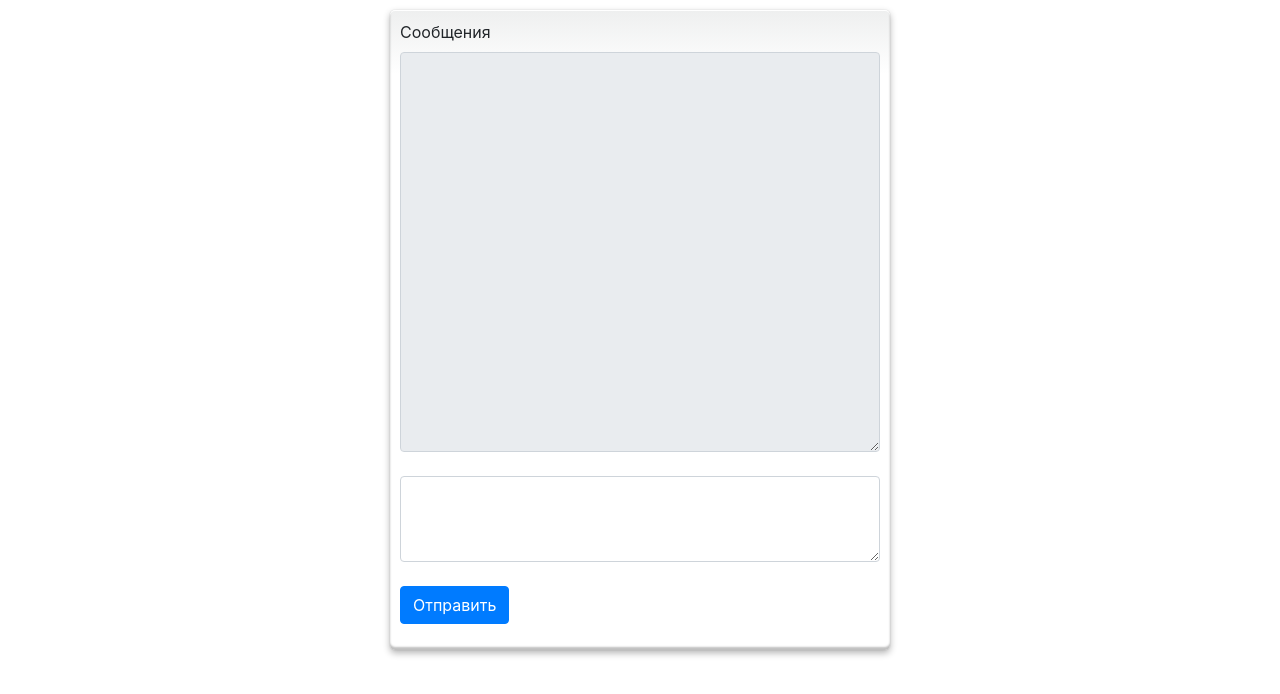
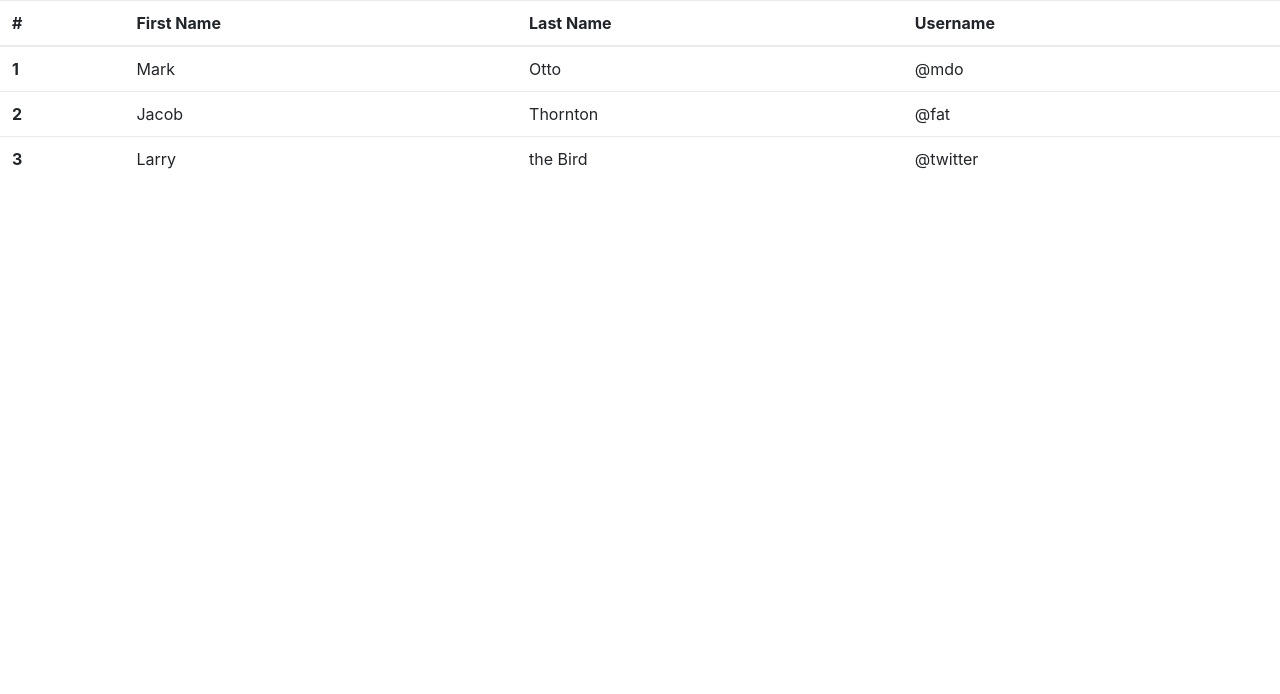
Before and after one commit to axxle/axxle.github.io, a plain HTML site: page table.html in a window 1280 px wide. Drawn offline with nearby package versions, Linux system fonts and the light colour scheme.

Commit message:
Update table.html

```diff
--- a/table.html
+++ b/table.html
@@ -6,47 +6,40 @@
 
     <!-- Bootstrap CSS -->
     <link rel="stylesheet" href="https://maxcdn.bootstrapcdn.com/bootstrap/4.0.0-beta.2/css/bootstrap.min.css" integrity="sha384-PsH8R72JQ3SOdhVi3uxftmaW6Vc51MKb0q5P2rRUpPvrszuE4W1povHYgTpBfshb" crossorigin="anonymous">
-    <style type="text/css">
-        .form-1 {
-            /* Размер и положение */
-            width: 500px;
-            margin: 10px auto 10px;
-            padding: 10px;
-            position: relative; /* For the submit button positioning */
 
-            /* Styles */
-            box-shadow:
-                    0 0 1px rgba(0, 0, 0, 0.3),
-                    0 3px 7px rgba(0, 0, 0, 0.3),
-                    inset 0 1px rgba(255,255,255,1),
-                    inset 0 -3px 2px rgba(0,0,0,0.25);
-            border-radius: 5px;
-            background: linear-gradient(#eeefef, #ffffff 10%);
-        }
-
-        #messagesReadTextArea {
-            /* Размер и положение */
-            height: 400px;
-        }
-    </style>
 </head>
 <body>
-    <script src="https://code.jquery.com/jquery-latest.js"></script>
 
-    <form class="form-1">
-        <div class="form-group">
-            <label for="messagesReadTextArea">Сообщения</label>
-            <textarea readonly class="form-control" id="messagesReadTextArea" rows="3"></textarea>
-            <br>
-            <textarea class="form-control" id="messageInputTextArea" rows="3"></textarea>
-            <br>
-            <button type="submit" class="btn btn-primary" onclick="postSendMessage('abc')">Отправить</button>
-
-        </div>
-    </form>
-
-
-
+<table class="table">
+  <thead>
+    <tr>
+      <th scope="col">#</th>
+      <th scope="col">First Name</th>
+      <th scope="col">Last Name</th>
+      <th scope="col">Username</th>
+    </tr>
+  </thead>
+  <tbody>
+    <tr>
+      <th scope="row">1</th>
+      <td>Mark</td>
+      <td>Otto</td>
+      <td>@mdo</td>
+    </tr>
+    <tr>
+      <th scope="row">2</th>
+      <td>Jacob</td>
+      <td>Thornton</td>
+      <td>@fat</td>
+    </tr>
+    <tr>
+      <th scope="row">3</th>
+      <td>Larry</td>
+      <td>the Bird</td>
+      <td>@twitter</td>
+    </tr>
+  </tbody>
+</table>
 
     <!-- Optional JavaScript -->
     <!-- jQuery first, then Popper.js, then Bootstrap JS -->
```
